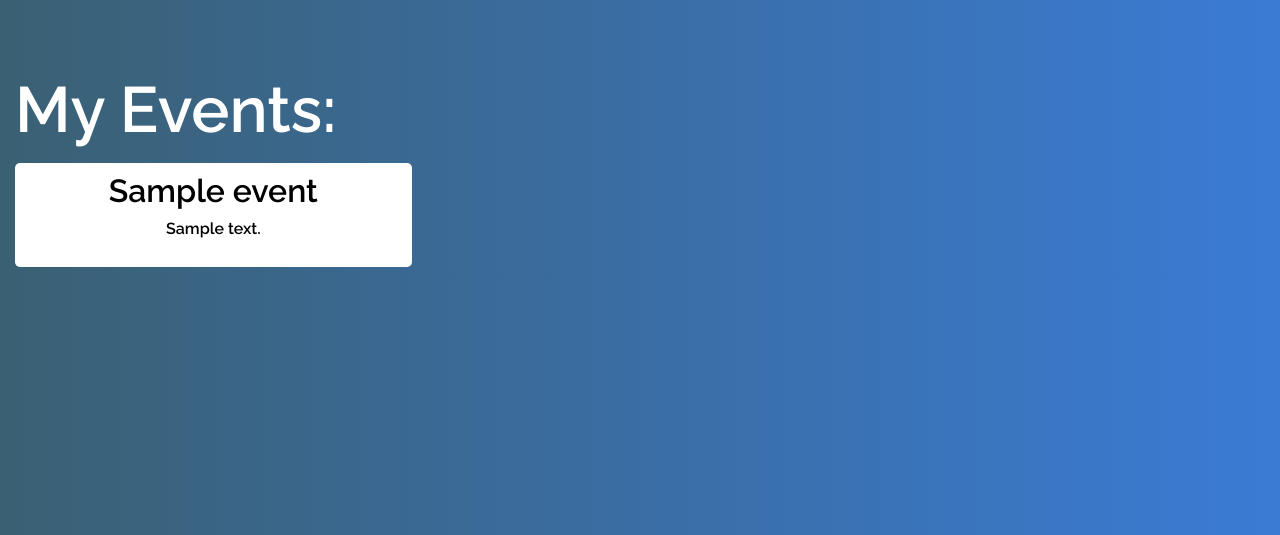
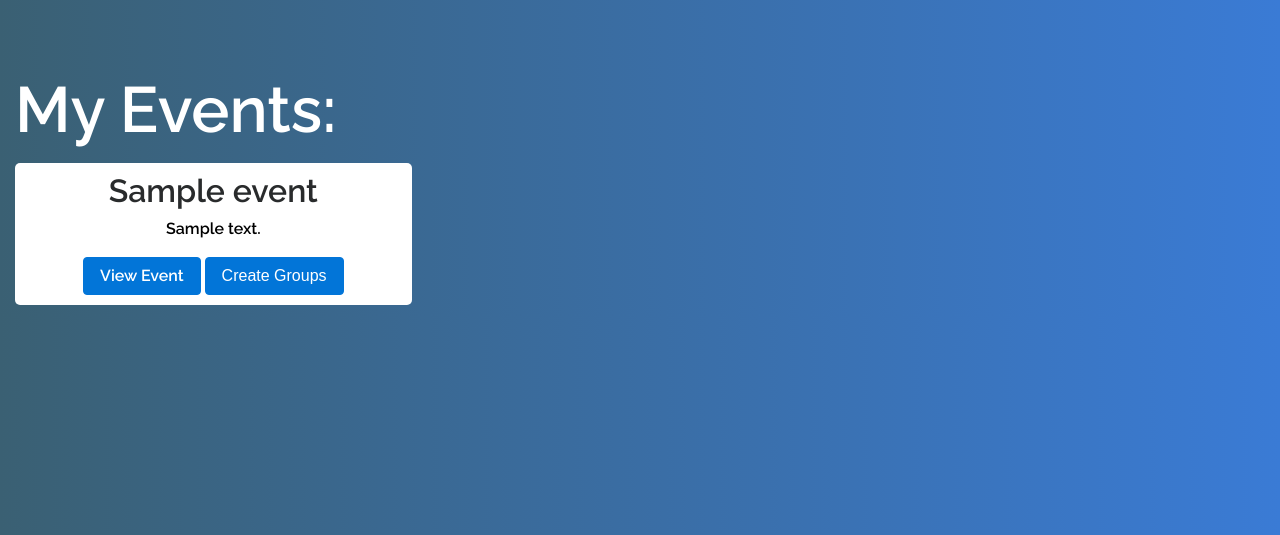
Before and after one commit to NathanFuller/groupatize-us, a Django app: template mainApp/templates/mainApp/dashboard.html in a window 1280 px wide. Shown: the part 54-589 px from the top of the page. Run offline with Django 3.2, Linux system fonts and the light colour scheme; the template is opened without the code that fills it: values that come from a table or form of the project are taken from there, others are empty; tables that the repository leaves empty hold one stand-in row (values such as "Sample post"); some libraries are stand-ins or nearby versions.

Commit message:
added View Event and Create Groups buttons to events on the dashboard

```diff
--- a/mainApp/models.py
+++ b/mainApp/models.py
@@ -1,7 +1,7 @@
 from __future__ import unicode_literals
 from django.db import models
 import hashlib
-import sha3
+#import sha3
 from random import randint
 
 
--- a/mainApp/templates/mainApp/dashboard.html
+++ b/mainApp/templates/mainApp/dashboard.html
@@ -45,9 +45,6 @@
 				padding-bottom: 10px;
                 margin-top: 10px;
                 margin-bottom: 10px;
-			}
-            .event_container:hover{
-				background-color: lightgray;
 			}
 			.event_container p{
 				color: black
@@ -104,10 +101,12 @@
                     <div class="row">
                     {% for event in event_list %}
                         <div class="col-md-4">
-                            <a href="../event/{{event.id}}">
+
                                 <div class="event_container">
                                     <h2>{{event.name}}</h2>
                                     <p>{{event.description}}</p>
+                                    <a href="../event/{{event.id}}" class= "btn btn-primary">View Event</a>
+                                    <button type="button" name="button" class="btn btn-primary">Create Groups</button>
                                 </div>
                             </a>
                         </div>
--- a/mainApp/views.py
+++ b/mainApp/views.py
@@ -19,7 +19,7 @@ EMAIL_PORT = 465
 # import sha3
 from django.http import HttpResponse
 import numpy as np
-from scipy.optimize import linear_sum_assignment
+# from scipy.optimize import linear_sum_assignment
 
 def index(request):
 	#print "Main page!"
```
